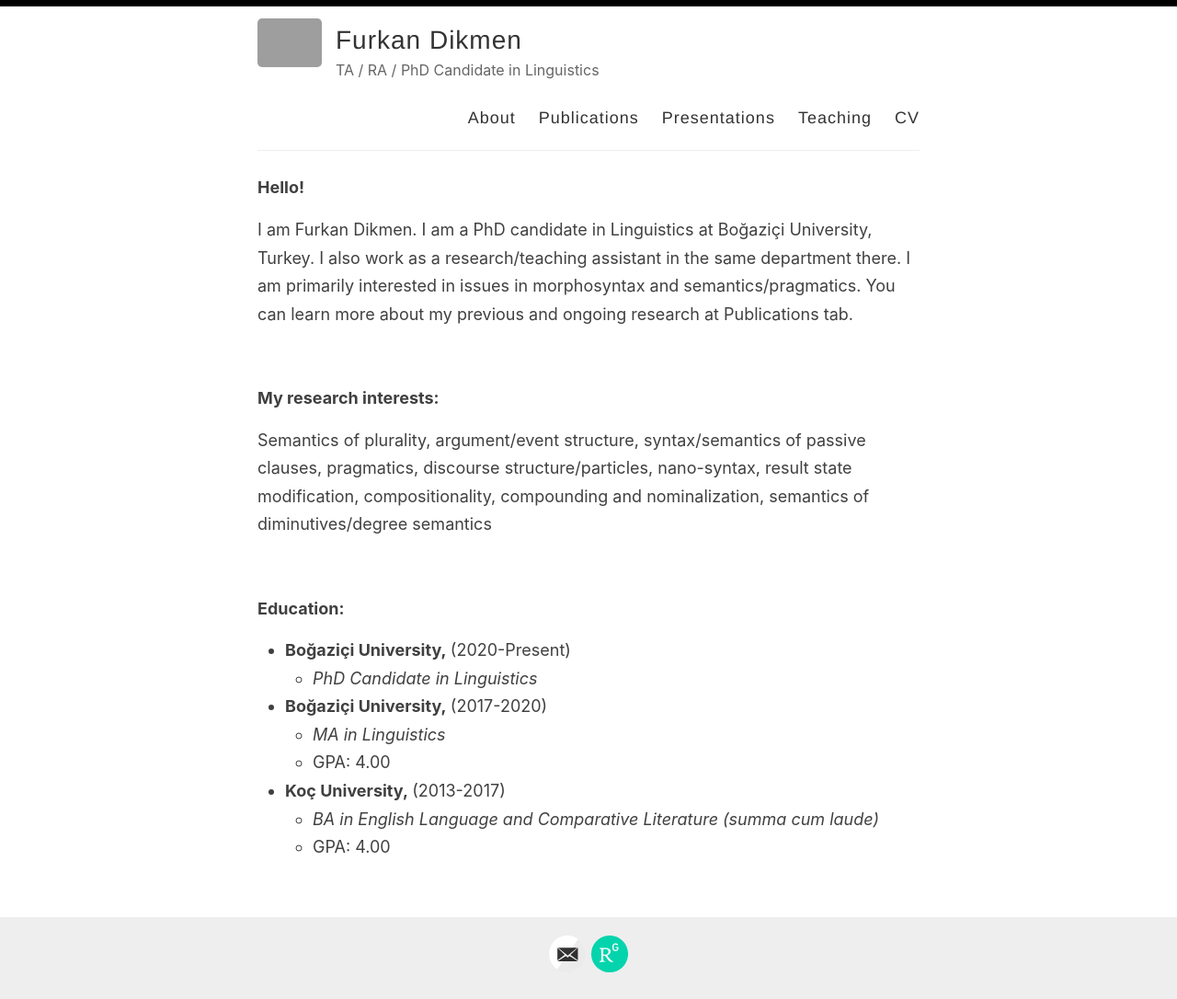
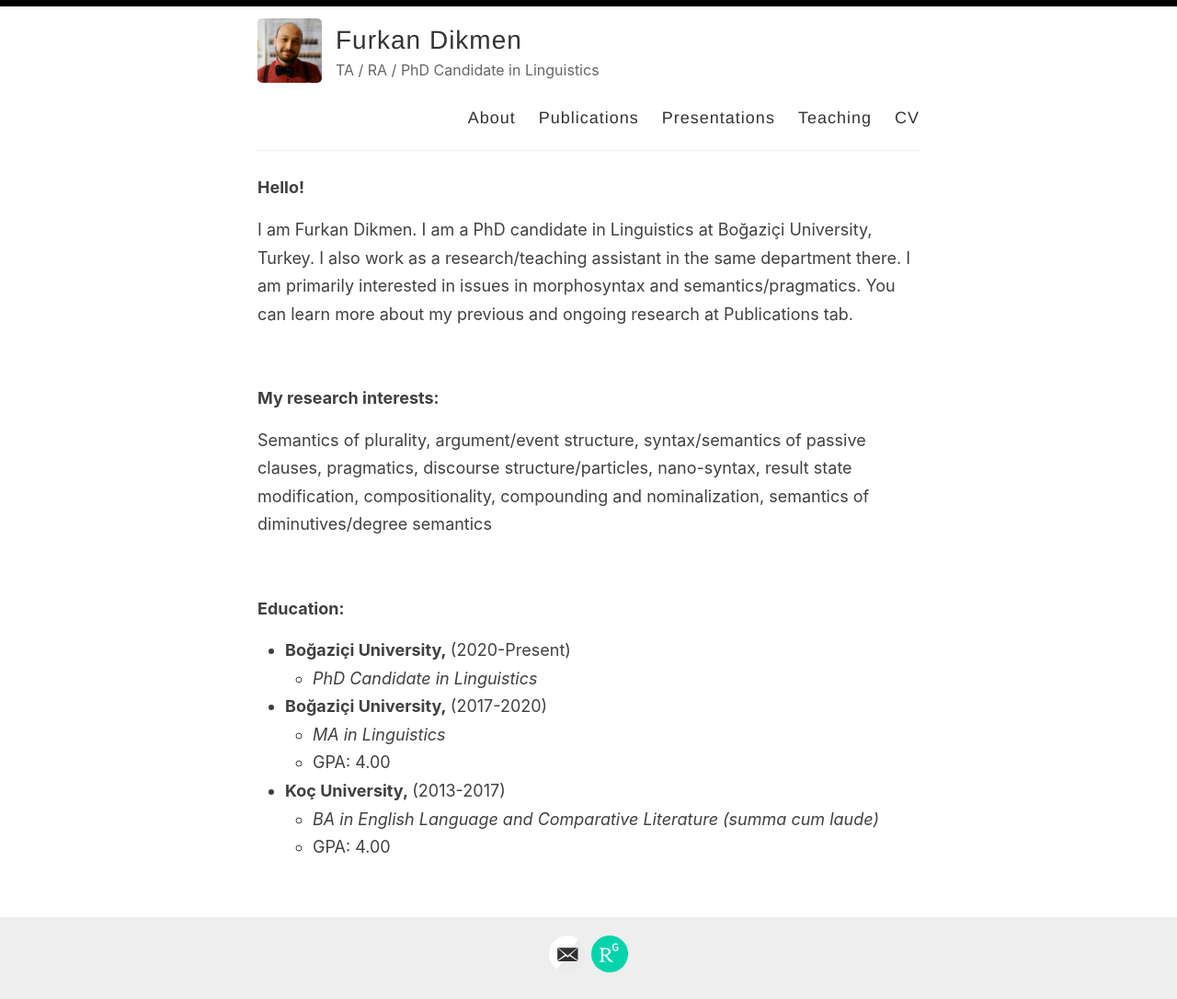
Before and after one commit to furkandikmen/furkandikmen.github.io, a Jekyll site: the page built from index.html, in a window 1280 px wide. Shown: the whole page at 92% size. Built offline with Jekyll 4.4.1, drawn with Linux system fonts in a browser that asks for light colours; the list of posts is cut into pages by our own code.

Commit message:
Update _config.yml

```diff
--- a/_config.yml
+++ b/_config.yml
@@ -12,7 +12,7 @@ author: Furkan Dikmen
 description: TA / RA / PhD Candidate in Linguistics
 
 # URL of your avatar or profile pic (you could use your GitHub profile pic)
-avatar: /images/profile.jpeg
+avatar: /images/profilee.jpeg
 
 #
 # Flags below are optional
```
